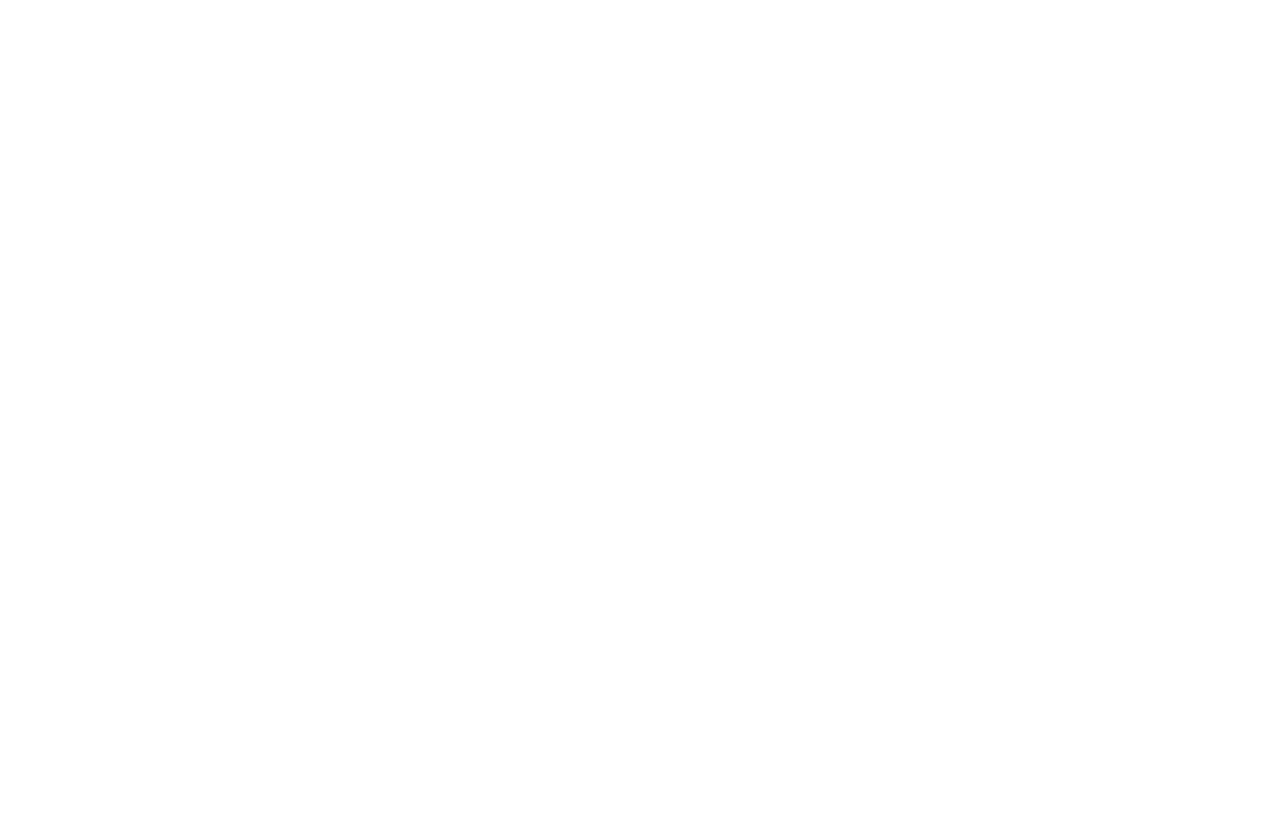
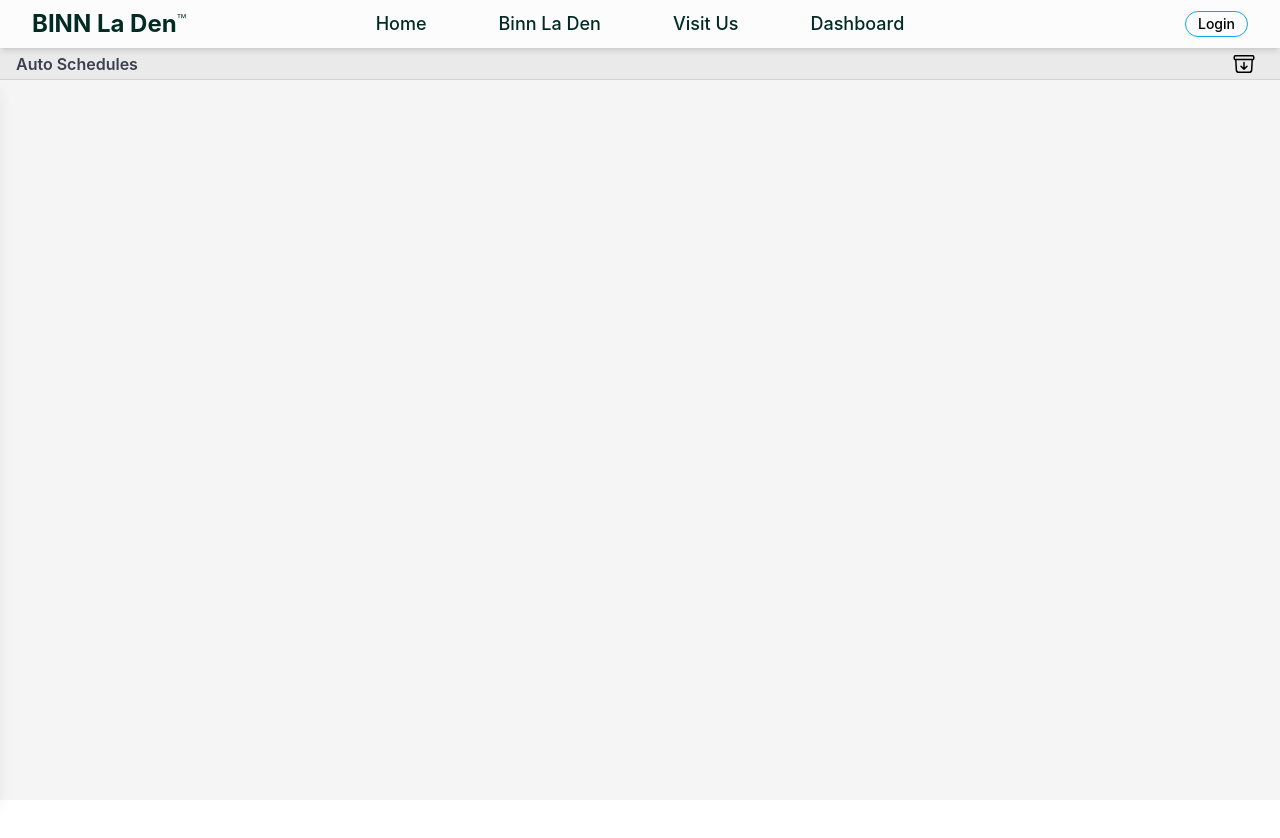
Before and after one commit to randil-h/CSSE-App, a React (Create React App) app in the folder frontend/: page /autoschedules in a window 1280 px wide. Before the commit this address had no page. Shown: the top 838 px of the page. Before the commit the page ends 800 px from the top, so only its background shows below. Built offline with nearby package versions, Linux system fonts and the light colour scheme.

Commit message:
autoschedule

```diff
--- a/frontend/src/App.js
+++ b/frontend/src/App.js
@@ -17,6 +17,7 @@
 import QRPage from "./pages/collection_pages/QRCode";
 import QRScanPage from "./pages/collection_pages/QRScanPage";
 import Registration from "./pages/customers_pages/Registration";
+import Autoschedule from "./pages/schedules_pages/Autoschedule";
 
 function App() {
   const [loading, setLoading] = useState(true);
@@ -38,7 +39,6 @@
               <Route path="/" element={<LandingPage/>}/>
               <Route path="/dashboard" element={<Dashboard />} />
 
-              <Route path="/customers/home" element={<Customers />} />
 
               <Route path="/collection" element={<Collection />} />
               <Route path="/collection/qr-code" element={<QRPage />} />
@@ -59,6 +59,7 @@
 
               <Route path="/customers" element={<Customers/>}/>
               <Route path="/registration" element={<Registration/>}/>
+              <Route path="/autoschedules" element={<Autoschedule/>}/>
 
             </Routes>
         )}
--- a/frontend/src/components/utility/SideBar.js
+++ b/frontend/src/components/utility/SideBar.js
@@ -20,6 +20,7 @@
         { name: "Collection", path: "/collection", icon: GrUserWorker },
       { name: "Monitor Waste", path: "/monitorWaste", icon: MagnifyingGlassIcon },
         { name: "Schedules", path: "/schedules/list", icon: AiOutlineSchedule },
+      { name: "Auto Schedules", path: "/autoschedules", icon: AiOutlineSchedule },
         { name: "Transactions", path: "/inventory/home", icon: BanknotesIcon },
         { name: "Reports", path: "/reports/home", icon: TbReportAnalytics },
     ];
--- a/frontend/src/pages/customers_pages/Customers.js
+++ b/frontend/src/pages/customers_pages/Customers.js
@@ -38,7 +38,7 @@
   useEffect(() => {
     const fetchCustomers = async () => {
       try {
-        const response = await axios.get("https://csse-backend.vercel.app/customers"); // Replace with your actual backend URL
+        const response = await axios.get("https://csse-backend.vercel.app/customer"); // Replace with your actual backend URL
         if (response.status === 200) {
           setCustomers(response.data);
           setLoading(false);
--- a/frontend/src/pages/customers_pages/Registration.js
+++ b/frontend/src/pages/customers_pages/Registration.js
@@ -29,7 +29,7 @@
     const customerData = { ...formData };
 
     try {
-      const response = await axios.post('https://csse-backend.vercel.app/customers', customerData);
+      const response = await axios.post('https://csse-backend.vercel.app/customer', customerData);
 
       if (response.status === 201) { // Assuming 201 means successful registration
         console.log('Customer registered successfully');
--- /dev/null
+++ b/frontend/src/pages/schedules_pages/Autoschedule.js
@@ -0,0 +1,70 @@
+import { useState, useEffect } from "react";
+import { useNavigate } from "react-router-dom";
+import Navbar from "../../components/utility/Navbar";
+import { Link } from 'react-router-dom';
+import SideBar from "../../components/utility/SideBar";
+import { CircularProgressbar } from 'react-circular-progressbar';
+import 'react-circular-progressbar/dist/styles.css'; // Import styles
+
+import { ArchiveBoxArrowDownIcon as ArchiveBoxArrowDownIconSolid } from '@heroicons/react/24/solid';
+import {
+  ArchiveBoxArrowDownIcon as ArchiveBoxArrowDownIconOutline,
+  InformationCircleIcon
+} from '@heroicons/react/24/outline';
+import { ChevronUpIcon, ChevronDownIcon } from '@heroicons/react/24/outline';
+import {PencilSquareIcon} from "@heroicons/react/16/solid";
+import axios from "axios";
+
+
+export default function Autoschedule() {
+
+  // State for sidebar visibility
+  const [isSidebarVisible, setIsSidebarVisible] = useState(false);
+
+
+
+  const toggleSidebar = () => {
+    setIsSidebarVisible(!isSidebarVisible);
+  };
+
+  return (
+    <div className="min-h-screen flex flex-col bg-neutral-100">
+      {/* Navbar */}
+      <div className="sticky top-0 z-10">
+        <Navbar />
+        {/* Small Navbar with Sidebar Toggle Button */}
+        <div className="bg-neutral-200 border-b border-neutral-300 bg-opacity-70 backdrop-blur w-full h-8 flex items-center justify-between px-4">
+          <div className="text-gray-700 font-semibold">Auto Schedules</div>
+          {/* Sidebar Toggle Button */}
+          <button
+            onClick={toggleSidebar}
+            className="flex items-center justify-center text-black p-2 rounded-full transition"
+            aria-label="Toggle Sidebar"
+          >
+            {isSidebarVisible ? (
+              <ArchiveBoxArrowDownIconSolid className="h-6 w-6" />
+            ) : (
+              <ArchiveBoxArrowDownIconOutline className="h-6 w-6" />
+            )}
+          </button>
+        </div>
+      </div>
+
+      <div className="flex flex-1 relative">
+        {/* Main content */}
+        <div className={`flex-1 p-4 transition-all duration-300 ease-in-out`}>
+
+
+        </div>
+
+        {/* Sidebar */}
+        <div
+          className={`absolute top-0 left-0 h-full bg-white shadow-lg z-40 p-4 transition-transform duration-300 ease-in-out ${isSidebarVisible ? 'translate-x-0' : '-translate-x-full'}`}
+          style={{width: '300px'}}  // Sidebar width
+        >
+          <SideBar onClose={toggleSidebar}/>
+        </div>
+      </div>
+    </div>
+  );
+}
```
Also changed, not shown: 1 other file (tests, documents, lock files or other folders).
